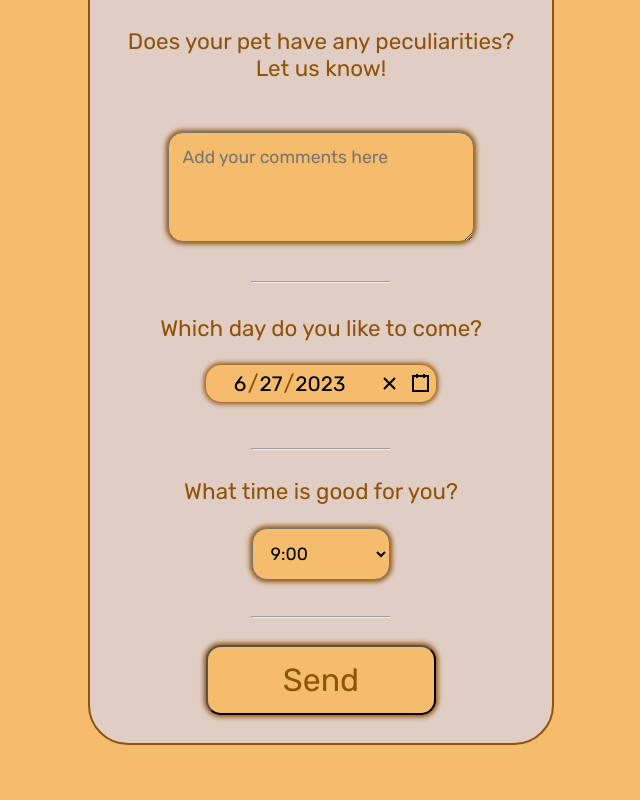
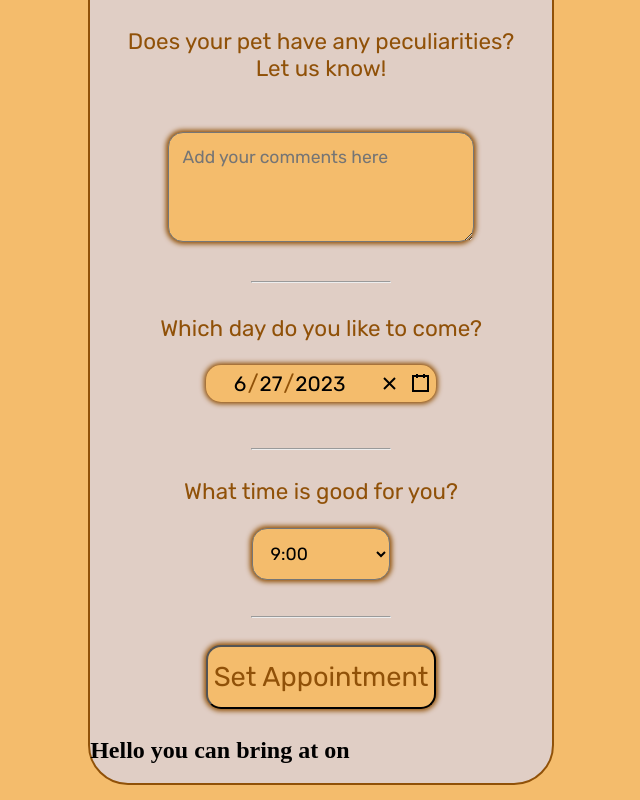
Before and after one commit to Pitnaut/DoggySpa, a React (Vite) app: page / in a window 1280 px wide. Shown: the part 792-1592 px from the top of the page, without its empty margins (319-959 px from the left). Before the commit the page ends 1551 px from the top, so only its background shows below. Built offline with nearby package versions, Linux system fonts and the light colour scheme; a web font is replaced by a local one.

Commit message:
Add first version of the ticket

```diff
--- a/index.html
+++ b/index.html
@@ -4,7 +4,7 @@
     <meta charset="UTF-8" />
     <link rel="icon" type="image/svg+xml" href="/vite.svg" />
     <meta name="viewport" content="width=device-width, initial-scale=1.0" />
-    <title>Vite + React</title>
+    <title>Shinny Paws</title>
     <link href="https://fonts.googleapis.com/css2?family=Annie+Use+Your+Telescope&display=swap" rel="stylesheet">
     <link href="https://fonts.googleapis.com/css2?family=Indie+Flower&display=swap" rel="stylesheet">
     <link href="https://fonts.googleapis.com/css2?family=Rubik&display=swap" rel="stylesheet">
--- a/src/app/App.jsx
+++ b/src/app/App.jsx
@@ -1,13 +1,39 @@
+import React, { useState } from 'react';
 import '../stylesheets/App.css';
 import Header from '../components/Header'
 import Form from '../components/Form'
+import Ticket from '../components/Ticket'
 
 function App() {
+
+  const [userData, setUserData] = useState({});
+
+  const handleFormSubmit = formData => {
+    setUserData({
+      userName: formData.userName,
+      petName: formData.petName,
+      selectedSize: formData.selectedSize,
+      selectedBath: formData.selectedBath,
+      selectedExtra: formData.selectedExtra,
+      comment: formData.comment,
+      value: formData.value,
+      selectedHour: formData.selectedHour
+    })
+  }
+
+
+
+
 
   return (
     <div className='main'>
       <Header />
-      <Form />
+      <Form onSubmit={handleFormSubmit} />
+      <Ticket
+      userName={userData.userName}
+      petName={userData.petName}
+      selectedHour={userData.selectedHour}
+      />
     </div>
   )
 }
--- a/src/components/Form.jsx
+++ b/src/components/Form.jsx
@@ -7,10 +7,10 @@ import 'react-calendar/dist/Calendar.css';
 const sizes = ["S (less than 5kg)", "M (between 5kg and 15kg)", "L (between 15kg and 25kg)", "XL (more than 25kg)"];
 const hours = ["9:00", "9:30", "10:00", "10:30", "11:00", "11:30", "12:00", "12:30", "13:00", "13:30", "14:00", "14:30", "15:00", "15:30", "16:00", "16:30", "17:00"];
 
-const Form = () => {
+const Form = ({ onSubmit }) => {
 
-	const [name, setName] = useState('')
-  const [dogName, setDogName] = useState('')
+	const [userName, setUserName] = useState('')
+  const [petName, setPetName] = useState('')
 	const [selectedSize, setSelectedSize] = useState(sizes[0]);
   const [selectedBath, setSelectedBath] = useState('');
   const [selectedExtra, setSelectedExtra] = useState([]);
@@ -29,10 +29,19 @@ const Form = () => {
     }
   };
 
-
-
-	const sendData = (e) => {
+  const sendData = (e) => {
 		e.preventDefault();
+    const formData = {
+      userName: userName,
+      petName: petName,
+      selectedSize: selectedSize,
+      selectedBath: selectedBath,
+      selectedExtra: selectedExtra,
+      comment: comment,
+      value: value,
+      selectedHour: selectedHour
+    };
+    onSubmit(formData)
 	};
 
   return (
@@ -44,20 +53,22 @@ const Form = () => {
 			<form  onSubmit={sendData}>
 				<section className="inputs">
 					<input
-						className="name"
-            name="name"
+						autoComplete='off'
+            className="userName"
+            name="userName"
 						type="text"
 						placeholder='Your name'
-						onChange={e => setName(e.target.value)}
-            value={name}
+						onChange={e => setUserName(e.target.value)}
+            value={userName}
             />
 					<input
 						className="petName"
+            autoComplete='off'
             name="petName"
 						type="text"
 						placeholder='Your pet name'
-						onChange={e => setDogName(e.target.value)}
-            value={dogName}
+						onChange={e => setPetName(e.target.value)}
+            value={petName}
               />
           <hr/>
 				</section>
@@ -175,7 +186,7 @@ const Form = () => {
           <hr/>
         </section>
         <div className="send">
-				<button type="submit" value="send">Send</button>
+				<button type="submit" value="send">Set Appointment</button>
         </div>
 			</form>
 		</div>
--- /dev/null
+++ b/src/components/Ticket.jsx
@@ -0,0 +1,13 @@
+import React from 'react';
+
+const Ticket = ({ userName, petName, selectedHour, selectedDate }) => {
+  return (
+		<div className="ticketcontainer">
+			<h2 className="testprops">
+				Hello {userName} you can bring {petName} at {selectedHour} on {selectedDate}
+			</h2>
+		</div>
+	)
+}
+
+export default Ticket
--- a/src/stylesheets/Form.css
+++ b/src/stylesheets/Form.css
@@ -372,7 +372,7 @@ input[type="radio"]:checked + *::before {
 .send button {
   width: 50%;
   font-family: "rubik";
-  font-size: 2rem;
+  font-size: 1.7rem;
   padding-top: 3%;
   padding-bottom: 3%;
   background-color: #f4bc6c;
```
